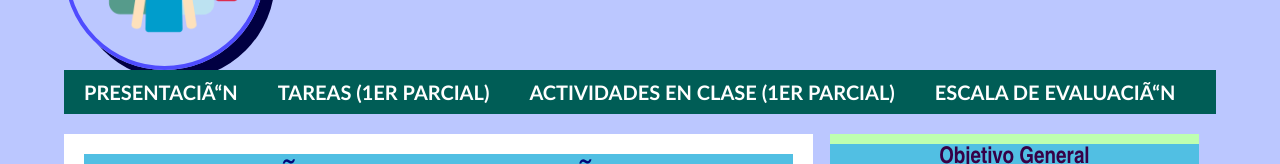
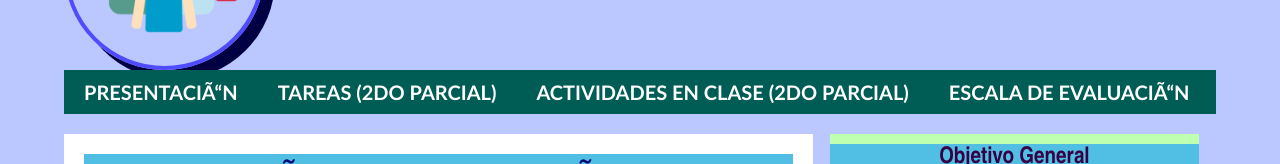
Before and after one commit to Daniel003-tech/Daniel003-tech.github.io, a plain HTML site: page index.html in a window 1280 px wide. Shown: the part 151-315 px from the top of the page. Drawn offline with Linux system fonts and the light colour scheme.

Commit message:
Update index.html

```diff
--- a/index.html
+++ b/index.html
@@ -20,8 +20,8 @@
 		<nav>
 			<ul>
 				<li><h4><a href="index.html">PRESENTACIÓN</a></h4></li>
-				<li><h4><a href="evolucion.html">TAREAS (1ER PARCIAL)</a></h4></li>
-				<li><h4><a href="crecimiento.html">ACTIVIDADES EN CLASE (1ER PARCIAL)</a></h4></li>
+				<li><h4><a href="evolucion.html">TAREAS (2DO PARCIAL)</a></h4></li>
+				<li><h4><a href="crecimiento.html">ACTIVIDADES EN CLASE (2DO PARCIAL)</a></h4></li>
 				<li><h4><a href="situacion.html">ESCALA DE EVALUACIÓN</a></h4></li>
 			</ul>
 
```
